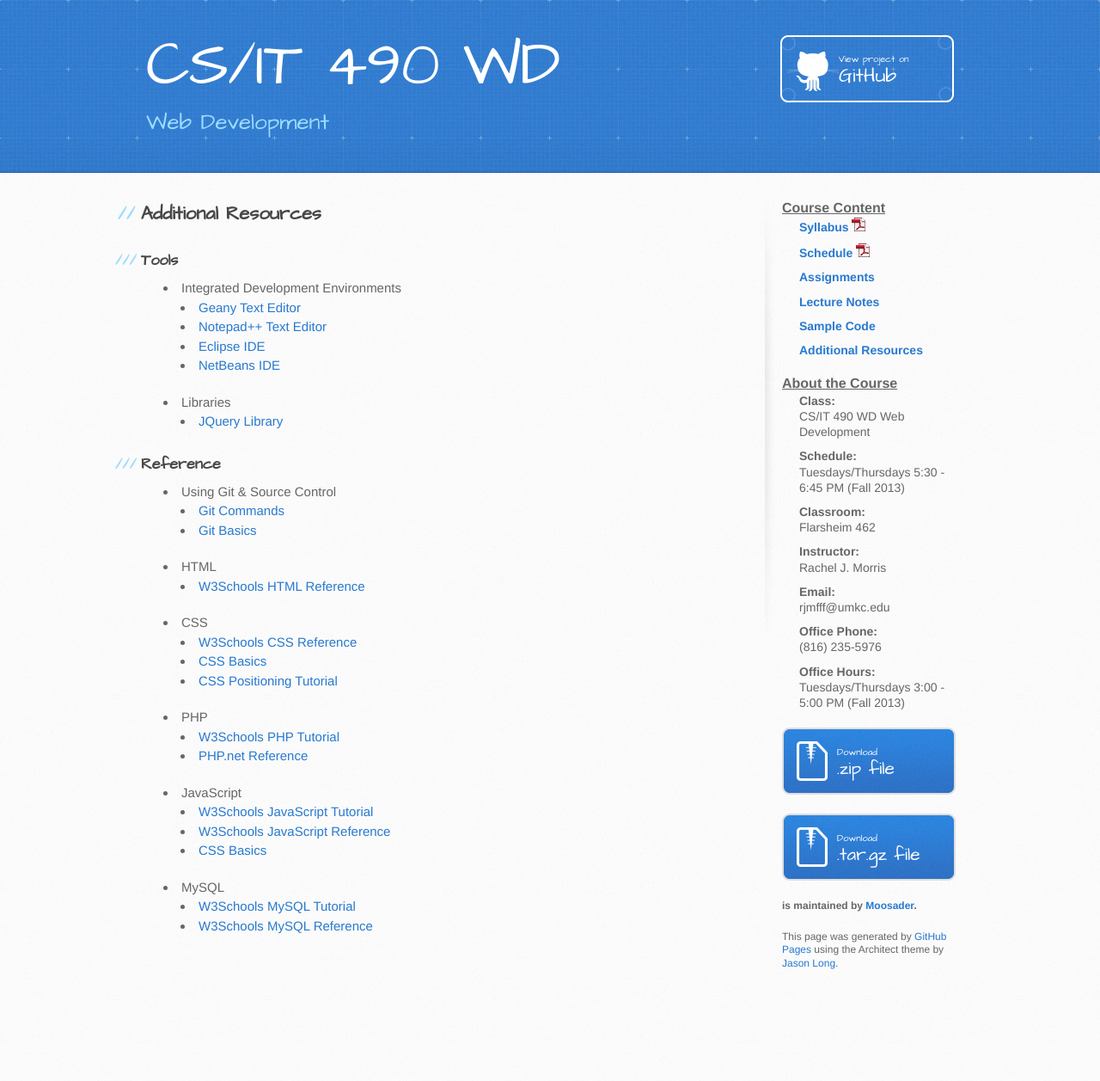
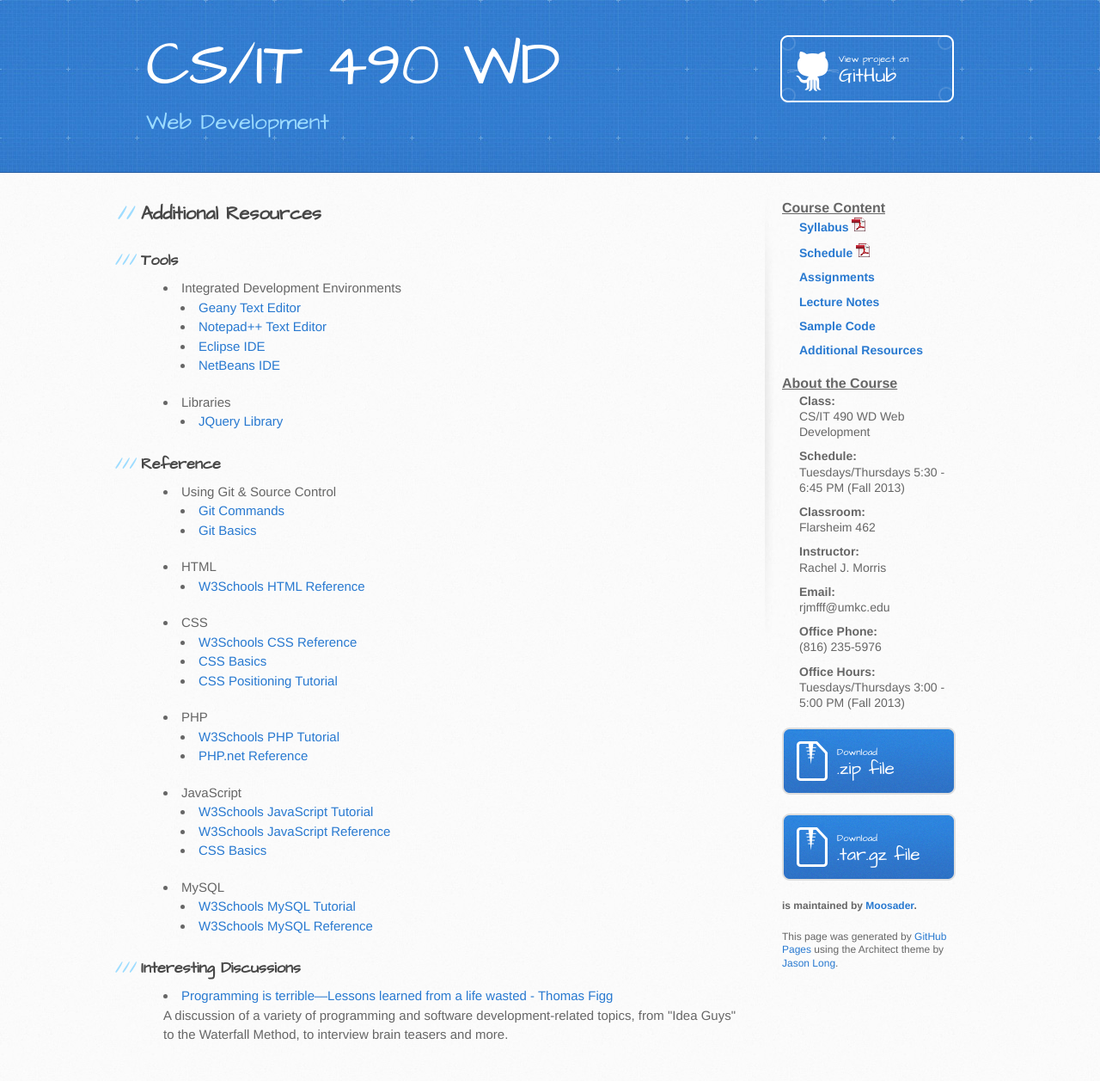
Before and after one commit to spellbindguy/Web-Development, a Jekyll site: the page additional-resources.html, which Jekyll copies as it is, in a window 1280 px wide. Shown: the whole page at 86% size. Built offline with Jekyll 4.4.1, drawn with Linux system fonts in a browser that asks for light colours; before the commit the page ends 1171 px from its top, so only the background shows below that.

Commit message:
Lecture notes update

```diff
--- a/additional-resources.html
+++ b/additional-resources.html
@@ -91,6 +91,16 @@
 
 		</ul>
 
+		<h3>Interesting Discussions</h3>
+		<ul>
+			<li>
+				<a href="http://www.youtube.com/watch?v=csyL9EC0S0c">Programming is terrible—Lessons learned from a life wasted - Thomas Figg</a>
+				<br/>
+				A discussion of a variety of programming and software development-related topics, from "Idea Guys" to the Waterfall Method, to
+				interview brain teasers and more.
+			</li>
+		</ul>
+
 
 		</section>
 
--- a/lecture-notes.html
+++ b/lecture-notes.html
@@ -36,6 +36,11 @@
 			<li>
 				<a href="https://github.com/Moosader/Web-Development/blob/master/Lectures/01%20Introduction/Intro%20to%20Web%20Development.odp">
 					Intro to Web Development
+				</a>
+			</li>
+			<li>
+				<a href="https://github.com/Moosader/Web-Development/blob/master/Lectures/02%20Project%20Management/Project%20Management.odp?raw=true">
+					Project Management
 				</a>
 			</li>
 		</ol>
```
